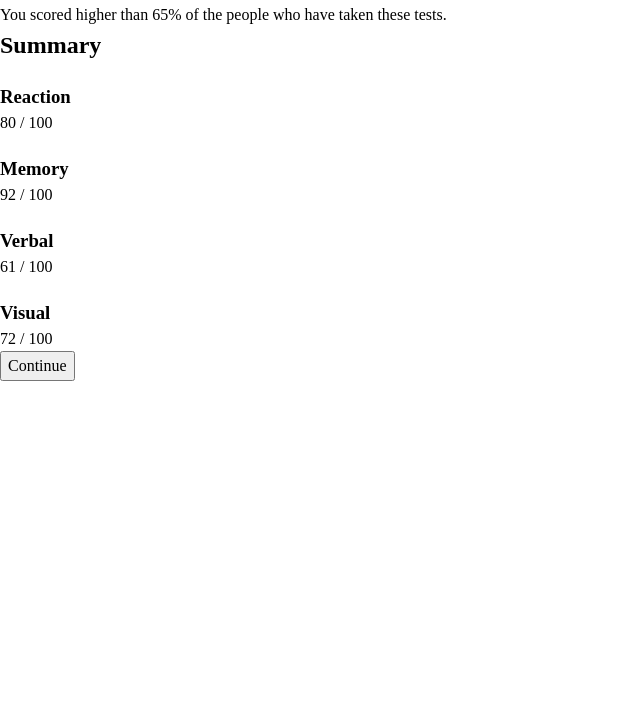
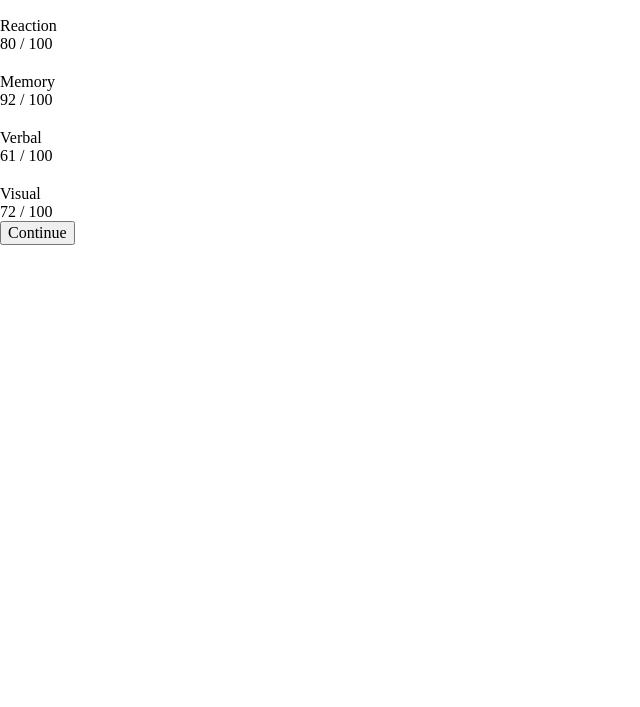
Before and after one commit to MartinFlischman/results-summary-component-main, a plain HTML site: page index.html in a window 1280 px wide. Shown: the part 93-800 px from the top of the page, without its empty margins (0-640 px from the left). Drawn offline with Linux system fonts and the light colour scheme.

Commit message:
Project styling
feat: add default root styling for the project to the html document

refactor: remove some of the initially added project resets that won't be needed in this project

```diff
--- a/style.css
+++ b/style.css
@@ -5,47 +5,58 @@
     src: url('./assets/fonts/HankenGrotesk-VariableFont_wght.ttf') format('truetype');
 }
 
-/* 1. Use a more-intuitive box-sizing model. */
+:root {
+    --clr-primary-red: hsl(0, 100%, 67%);
+    --clr-primary-yellow: hsl(39, 100%, 56%);
+    --clr-primary-teal: hsl(166, 100%, 37%);
+    --clr-primary-blue: hsl(234, 85%, 45%);
+
+    --clr-gradient-bg-light: hsl(252, 100%, 67%);
+    --clr-gradient-bg-dark: hsl(241, 81%, 54%);
+    --clr-gradient-circle-light: hsla(256, 72%, 46%, 1);
+    --clr-gradient-circle-dark: hsla(241, 72%, 46%, 0);
+
+    --clr-neutral-white: hsl(0, 0%, 100%);
+    --clr-neutral-pale: hsl(221, 100%, 96%);
+    --clr-neutral-light: hsl(241, 100%, 89%);
+    --clr-neutral-dark: hsl(224, 30%, 27%);
+
+    --font-family: 'HankenGrotesk';
+
+    --fw-regular: 500;
+    --fw-bold: 700;
+    --fw-black: 800;
+
+    --fs-400: 1.125rem;
+    --fs-500: 1.25rem;
+    --fs-600: 1.5rem;
+    --fs-700: 1.75rem;
+    --fs-800: 2rem;
+    --fs-900: 5rem;
+}
+
 *,
 *::before,
 *::after {
     box-sizing: border-box;
 }
 
-/* 2. Remove default margin */
 * {
     margin: 0;
+    font: inherit;
 }
 
-/*
-    Typographic tweaks!
-    3. Add accessible line-height
-    4. Improve text rendering
-*/
-body {
-    line-height: 1.5;
-    -webkit-font-smoothing: antialiased;
-}
-
-/* 5. Improve media defaults */
 img,
-picture,
-video,
-canvas,
 svg {
     display: block;
     max-width: 100%;
 }
 
-/* 6. Remove built-in form typography styles */
-input,
 button,
-textarea,
 select {
     font: inherit;
 }
 
-/* 7. Avoid text overflows */
 p,
 h1,
 h2,
@@ -56,7 +67,6 @@ h6 {
     overflow-wrap: break-word;
 }
 
-/* 8. Create a root stacking context */
 #root,
 #__next {
     isolation: isolate;
```
Also changed, not shown: 1 other file.
